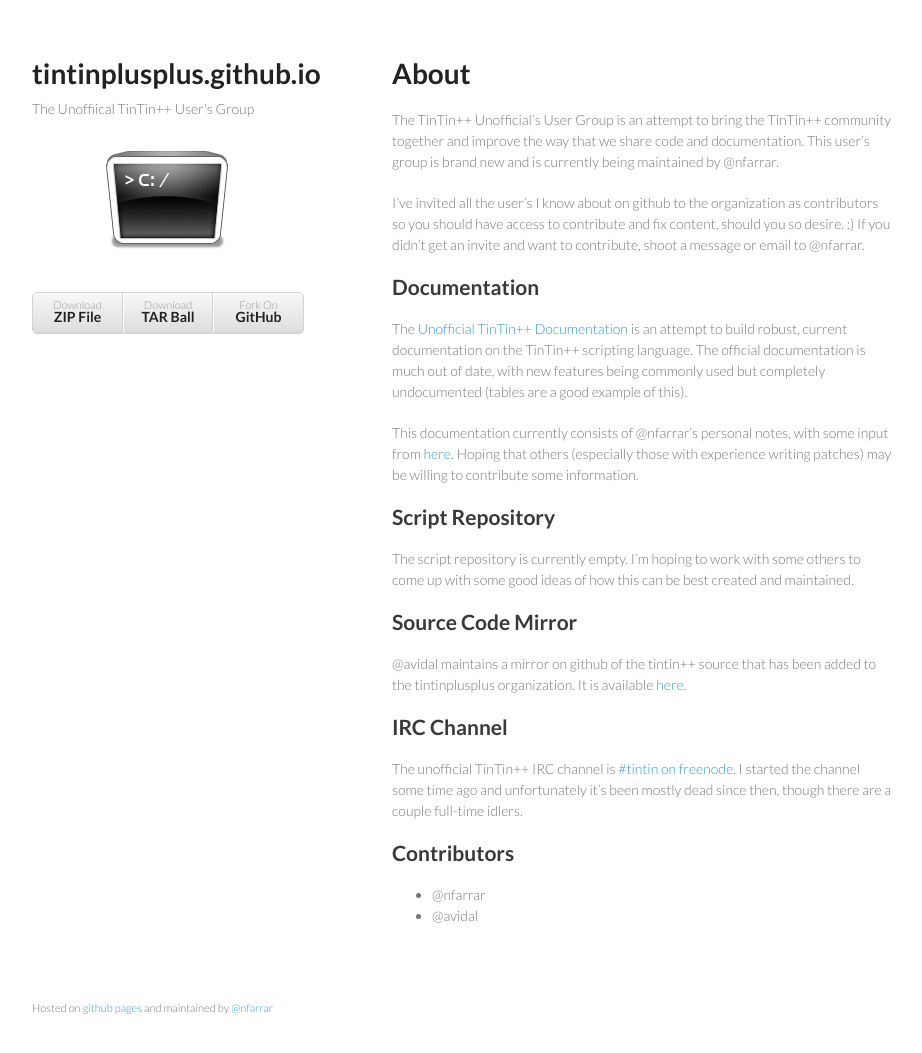
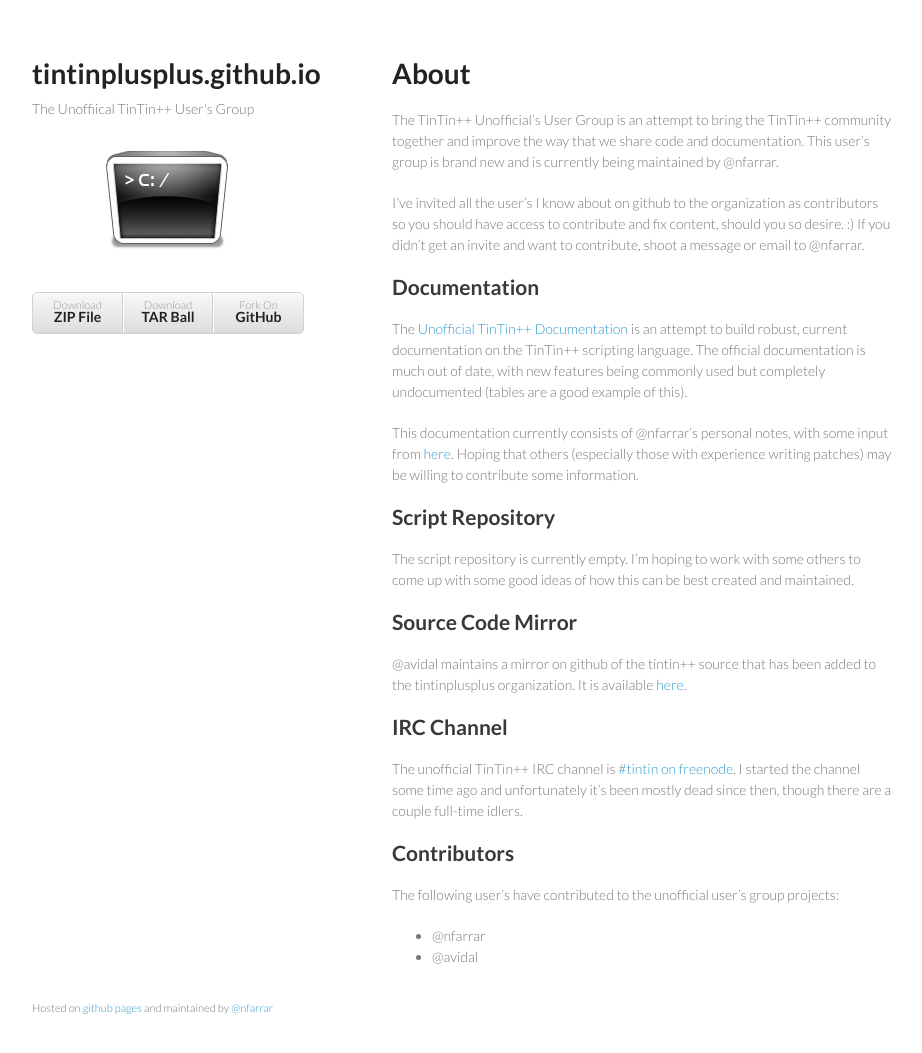
Before and after one commit to tintinplusplus/tintinplusplus.github.io, a Jekyll site: the page built from about.md, in a window 1280 px wide and 1087 px high. Shown: the top 1053 px of the window, without its empty margins (178-1100 px from the left). Built offline with Jekyll 4.4.1, drawn with Linux system fonts in a browser that asks for light colours.

Commit message:
updated about.md

```diff
--- a/about.md
+++ b/about.md
@@ -34,6 +34,7 @@ The unofficial TinTin++ IRC channel is <a href="irc://irc.freenode.net:6667/tint
 
 Contributors
 ------------
+The following user's have contributed to the unofficial user's group projects:
 
 - @nfarrar
 - @avidal
```
